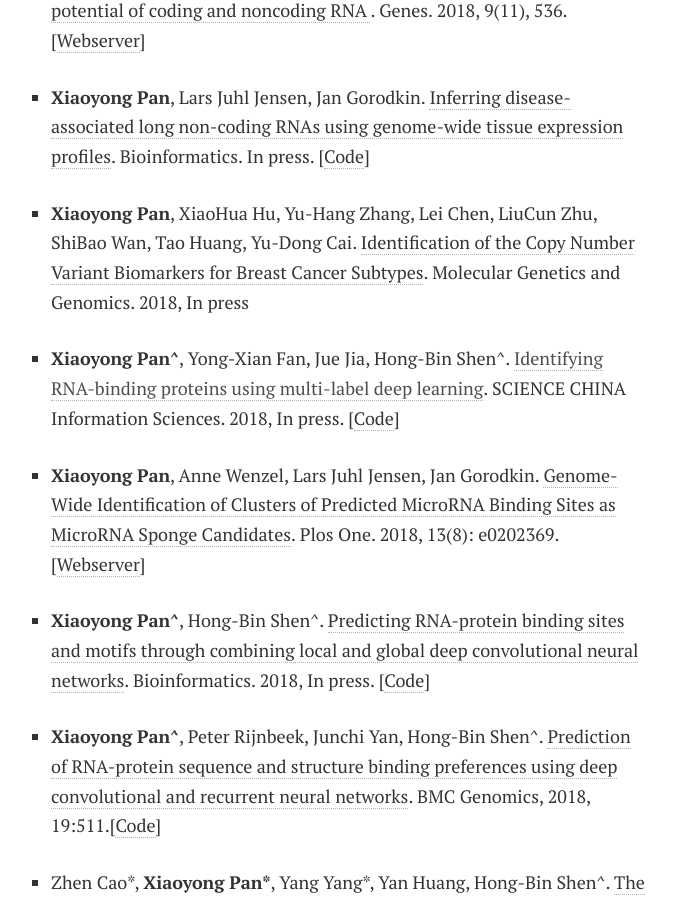
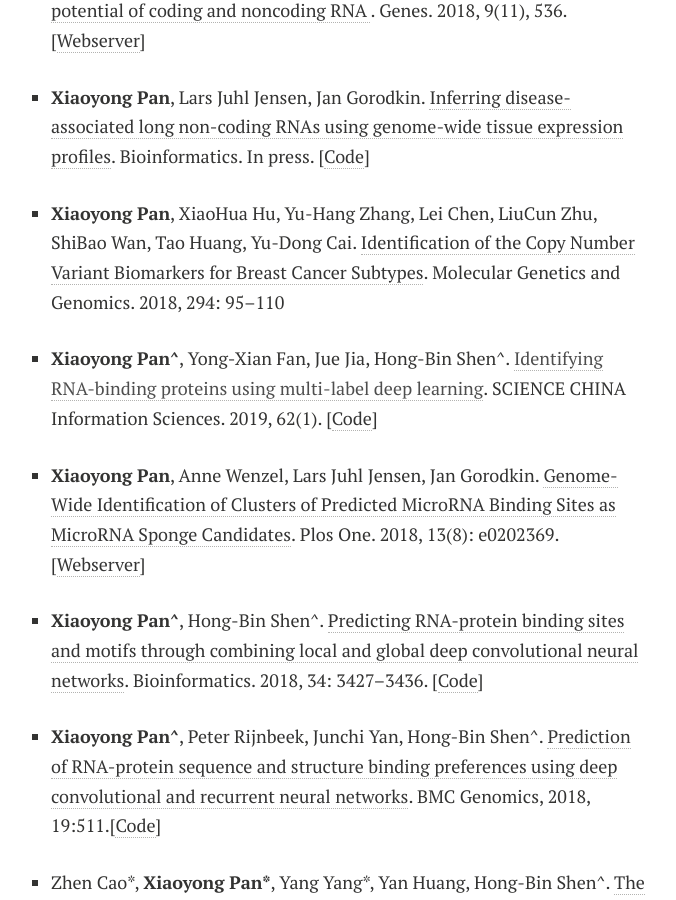
Before and after one commit to xypan1232/xypan1232.github.io, a Jekyll site: the page built from publications.md, in a window 1280 px wide and 900 px high, scrolled down 338 px. Shown: the whole window, without its empty margins (309-985 px from the left). Built offline with Jekyll 4.4.1, drawn with Linux system fonts in a browser that asks for light colours; nearby versions of some CDN libraries; Markdown is read by kramdown in place of the engine named in the settings.

Commit message:
Update publications.md

```diff
--- a/publications.md
+++ b/publications.md
@@ -20,11 +20,11 @@ noncoding RNA </a>. Genes. 2018, 9(11), 536. [<a href="https://rth.dk/resources/
   </li>
 
 <li>
-    <p><b>Xiaoyong Pan</b>, XiaoHua Hu, Yu-Hang Zhang, Lei Chen, LiuCun Zhu, ShiBao Wan, Tao Huang, Yu-Dong Cai. <a href="https://link.springer.com/article/10.1007/s00438-018-1488-4">Identification of the Copy Number Variant Biomarkers for Breast Cancer Subtypes</a>. Molecular Genetics and Genomics. 2018, In press </p>
+    <p><b>Xiaoyong Pan</b>, XiaoHua Hu, Yu-Hang Zhang, Lei Chen, LiuCun Zhu, ShiBao Wan, Tao Huang, Yu-Dong Cai. <a href="https://link.springer.com/article/10.1007/s00438-018-1488-4">Identification of the Copy Number Variant Biomarkers for Breast Cancer Subtypes</a>. Molecular Genetics and Genomics. 2018, 294: 95–110 </p>
   </li>
 
  <li>
-    <p><b>Xiaoyong Pan^</b>, Yong-Xian Fan, Jue Jia, Hong-Bin Shen^. <a href="">Identifying RNA-binding proteins using multi-label deep learning</a>. SCIENCE CHINA Information Sciences. 2018, In press. [<a href="https://github.com/xypan1232/iDeepM">Code</a>]</p>
+    <p><b>Xiaoyong Pan^</b>, Yong-Xian Fan, Jue Jia, Hong-Bin Shen^. <a href="">Identifying RNA-binding proteins using multi-label deep learning</a>. SCIENCE CHINA Information Sciences. 2019, 62(1). [<a href="https://github.com/xypan1232/iDeepM">Code</a>]</p>
   </li>
 
 <li>
@@ -33,7 +33,7 @@ noncoding RNA </a>. Genes. 2018, 9(11), 536. [<a href="https://rth.dk/resources/
 
 
 <li>
-    <p><b>Xiaoyong Pan^</b>, Hong-Bin Shen^. <a href="https://academic.oup.com/bioinformatics/advance-article/doi/10.1093/bioinformatics/bty364/4990826">Predicting RNA-protein binding sites and motifs through combining local and global deep convolutional neural networks</a>. Bioinformatics. 2018, In press. [<a href="https://github.com/xypan1232/iDeepE">Code</a>]</p>
+    <p><b>Xiaoyong Pan^</b>, Hong-Bin Shen^. <a href="https://academic.oup.com/bioinformatics/advance-article/doi/10.1093/bioinformatics/bty364/4990826">Predicting RNA-protein binding sites and motifs through combining local and global deep convolutional neural networks</a>. Bioinformatics. 2018, 34: 3427–3436. [<a href="https://github.com/xypan1232/iDeepE">Code</a>]</p>
   </li>
 
 <li>
```
